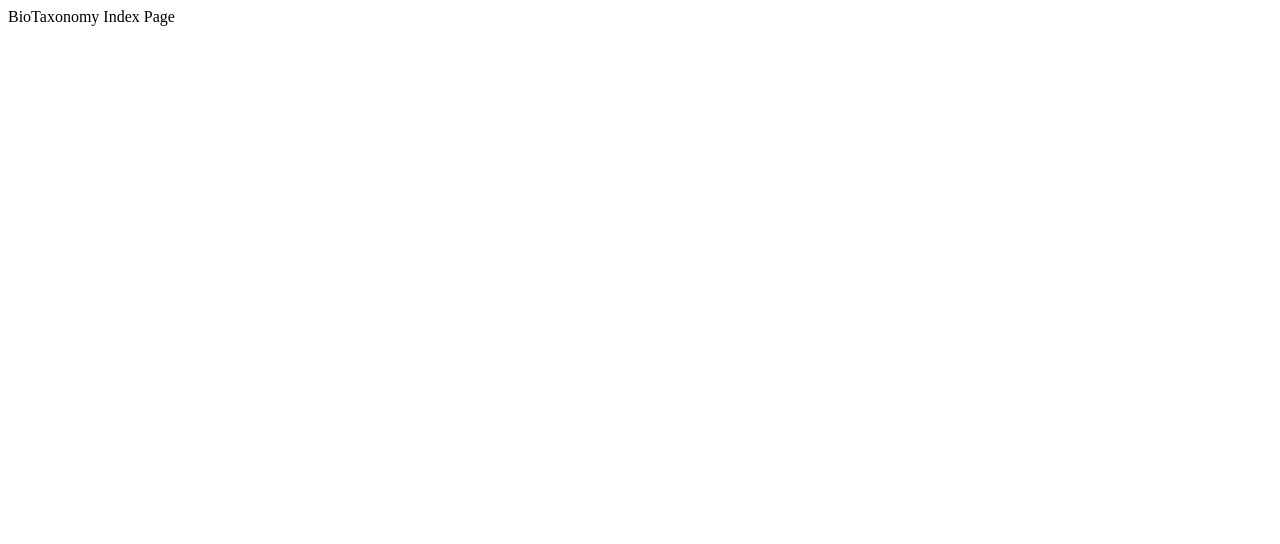
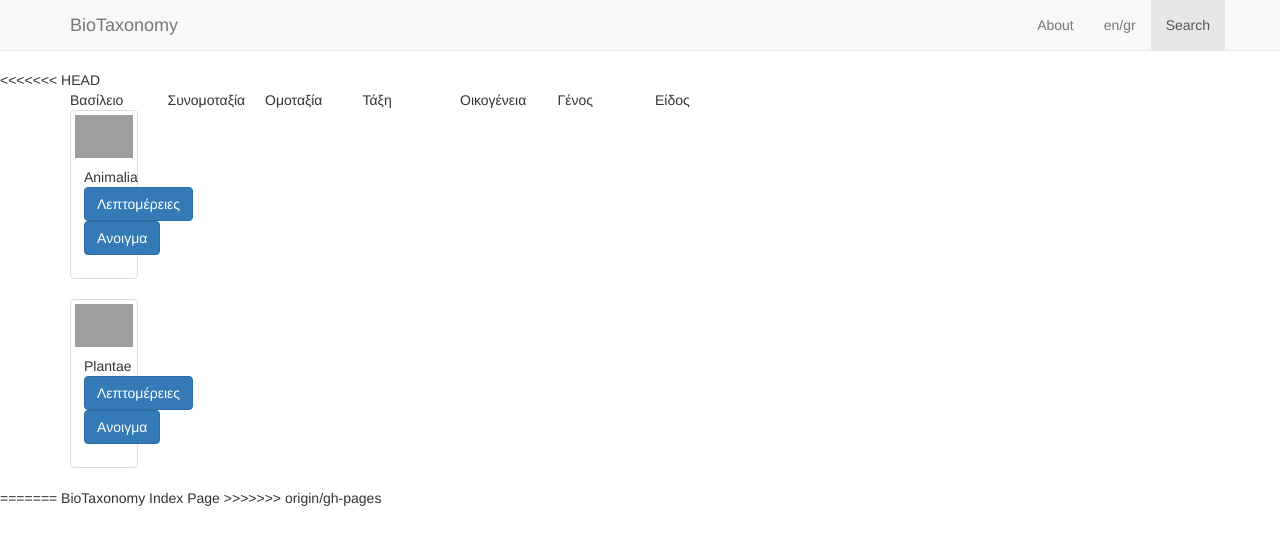
Before and after one commit to ellak-monades-aristeias/BioTaxonomy, a plain HTML site: page index.html in a window 1280 px wide. Drawn offline with nearby package versions, Linux system fonts and the light colour scheme; grey boxes are pictures that could not be loaded.

Commit message:
Update index.html

```diff
--- a/index.html
+++ b/index.html
@@ -1 +1,109 @@
+<<<<<<< HEAD
+<!DOCTYPE html>
+<html lang="en">
+  <head>
+
+    <meta http-equiv="X-UA-Compatible" content="IE=edge">
+    <meta name="viewport" content="width=device-width, initial-scale=1">
+    <!-- The above 3 meta tags *must* come first in the head; any other head content must come *after* these tags -->
+    <title>Bootstrap 101 Template</title>
+
+    <!-- Bootstrap -->
+    <link href="bootstrap/css/bootstrap.min.css" rel="stylesheet">
+    <link href="bootstrap/css/navbar-static-top.css" rel="stylesheet">
+
+
+    <!-- HTML5 shim and Respond.js for IE8 support of HTML5 elements and media queries -->
+    <!-- WARNING: Respond.js doesn't work if you view the page via file:// -->
+    <!--[if lt IE 9]>
+      <script src="https://oss.maxcdn.com/html5shiv/3.7.2/html5shiv.min.js"></script>
+      <script src="https://oss.maxcdn.com/respond/1.4.2/respond.min.js"></script>
+    <![endif]-->
+  </head>
+  <body style="padding-top: 70px;">
+      <!-- Fixed navbar -->
+    <nav class="navbar navbar-default navbar-fixed-top">
+      <div class="container">
+        <div class="navbar-header">
+          <button type="button" class="navbar-toggle collapsed" data-toggle="collapse" data-target="#navbar" aria-expanded="false" aria-controls="navbar">
+            <span class="sr-only">Toggle navigation</span>
+            <span class="icon-bar"></span>
+            <span class="icon-bar"></span>
+            <span class="icon-bar"></span>
+          </button>
+          <a class="navbar-brand" href="#">BioTaxonomy</a>
+        </div>
+        <div id="navbar" class="navbar-collapse collapse">
+
+          <ul class="nav navbar-nav navbar-right">
+            <li><a href="../navbar/">About</a></li>
+            <li><a href="../navbar-static-top/">en/gr</a></li>
+            <li class="active"><a href="./">Search <span class="sr-only">(current)</span></a></li>
+          </ul>
+        </div><!--/.nav-collapse -->
+      </div>
+    </nav>
+
+     <div class="container">
+        <div class="row seven-cols">
+           <!-- Fixed navbar -->
+           <div class="col-md-1">Βασίλειο</div>
+             <div class="col-md-1">Συνομοταξία</div>
+        <div class="col-md-1">Ομοταξία</div>
+        <div class="col-md-1">Τάξη</div>
+        <div class="col-md-1">Οικογένεια</div>
+        <div class="col-md-1">Γένος</div>
+        <div class="col-md-1">Είδος</div>
+        </div>
+
+
+
+
+      <div class="row seven-cols">
+        <div class="col-md-1" id="kingdom">
+
+
+
+    <div class="thumbnail" id="Animal">
+      <img src="https://upload.wikimedia.org/wikipedia/commons/1/14/Animal_diversity.png" alt="...">
+      <div class="caption">
+        Animalia
+
+        <p><a href="#" class="btn btn-primary" role="button">Λεπτομέρειες</a> <a href="#" class="btn btn-primary open" role="button"> Aνοιγμα</a></p>
+      </div>
+    </div>
+
+       <div class="thumbnail" id="Plantae">
+      <img src="https://upload.wikimedia.org/wikipedia/commons/thumb/6/6e/Diversity_of_plants_image_version_5.png/161px-Diversity_of_plants_image_version_5.png" alt="...">
+      <div class="caption">
+        Plantae
+
+        <p><a href="#" class="btn btn-primary" role="button">Λεπτομέρειες</a><a href="#" class="btn btn-primary open" role="button">Aνοιγμα</a> </p>
+      </div>
+    </div>
+
+
+    </div>
+        <div class="col-md-1" id="phylum"></div>
+        <div class="col-md-1" id="class"></div>
+        <div class="col-md-1" id="order"></div>
+        <div class="col-md-1" id="family"></div>
+        <div class="col-md-1" id="genus"></div>
+        <div class="col-md-1" id="species"></div>
+      </div>
+
+
+
+    </div>
+
+    <!-- jQuery (necessary for Bootstrap's JavaScript plugins) -->
+    <script src="https://ajax.googleapis.com/ajax/libs/jquery/1.11.3/jquery.min.js"></script>
+    <!-- Include all compiled plugins (below), or include individual files as needed -->
+    <script src="bootstrap/js/bootstrap.min.js"></script>
+    <!-- Script that handles tree functions-->
+      <script src="tree.js"></script>
+  </body>
+</html>
+=======
 BioTaxonomy Index Page
+>>>>>>> origin/gh-pages
```
